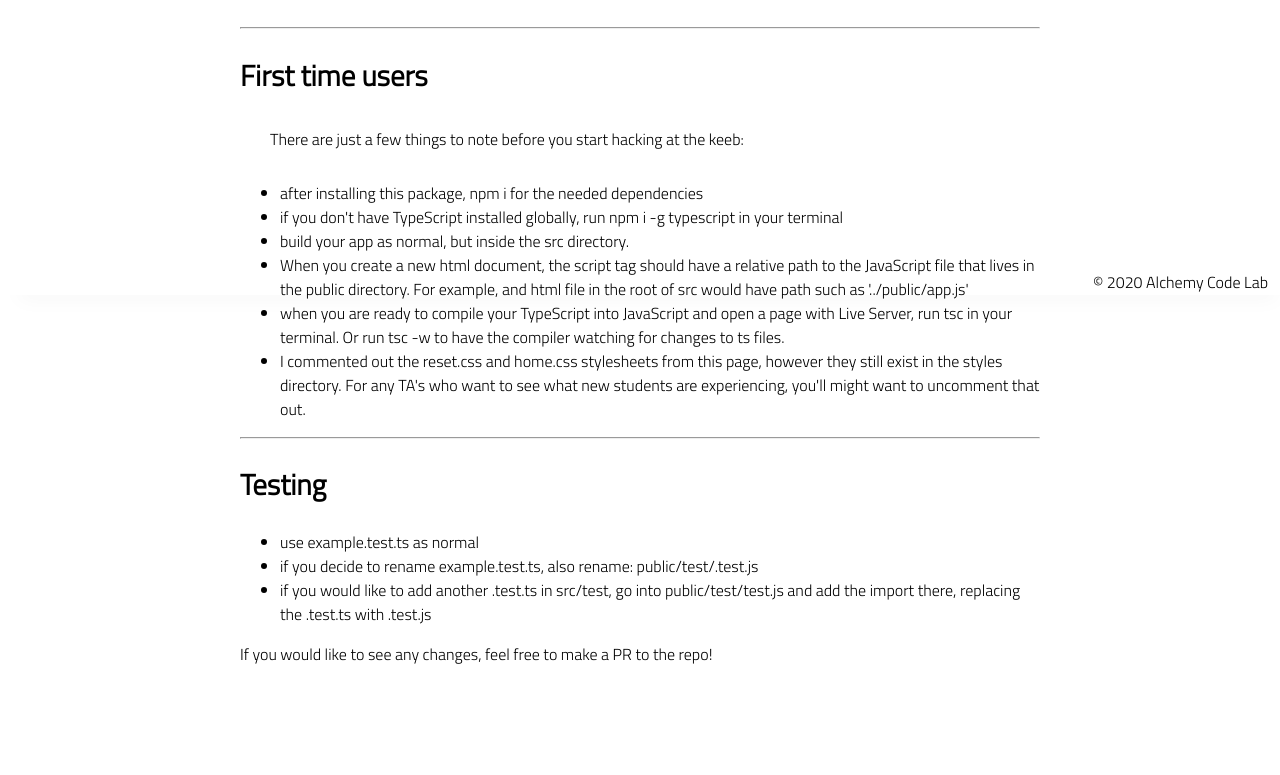
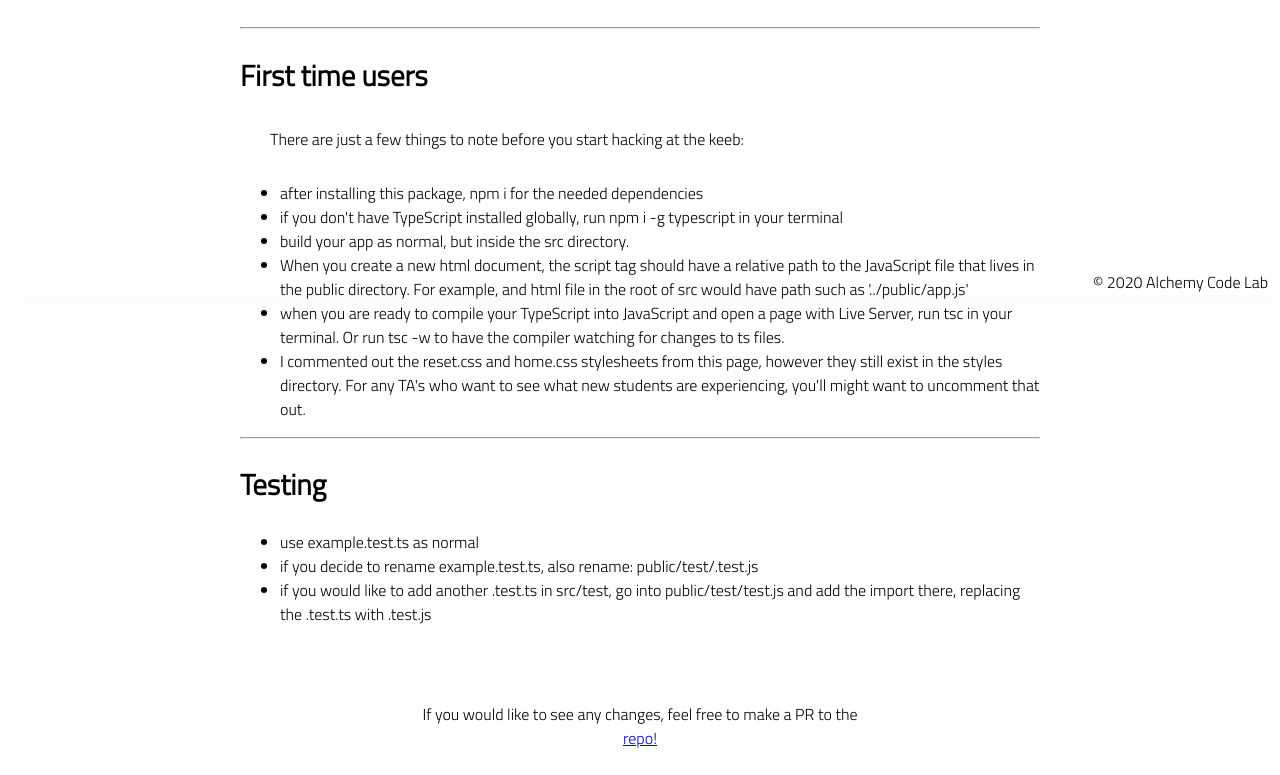
Before and after one commit to benwaples/create-alchemy-bootstrap-ts, a website with bundled scripts: page src/index.html in a window 1280 px wide. Shown: the part 505-1280 px from the top of the page. Before the commit the page ends 1256 px from the top, so only its background shows below. Built offline with nearby package versions, Linux system fonts and the light colour scheme.

Commit message:
fix home formatting

```diff
--- a/package.json
+++ b/package.json
@@ -1,7 +1,7 @@
 {
   "name": "create-alchemy-bootstrap-ts",
   "version": "1.0.0",
-  "description": "",
+  "description": "replica of the npm package create-alchemy-bootstrap but converted for TypeScript Projects",
   "main": "app.js",
   "directories": {
     "test": "test"
--- a/src/index.html
+++ b/src/index.html
@@ -46,8 +46,8 @@
                     <li>if you decide to rename example.test.ts, also rename: public/test/<your_new_name>.test.js</li>
                     <li>if you would like to add another <file_name>.test.ts in src/test, go into public/test/test.js and add the import there, replacing the <file_name>.test.ts with <file_name>.test.js</li>
                 </ul>
-                If you would like to see any changes, feel free to make a PR to the repo!
-        </section>
+            </section>
+            If you would like to see any changes, feel free to make a PR to the <a href="https://github.com/benwaples/create-alchemy-bootstrap-ts">repo!</a>
     </main>
     <footer>
         <div class="copy gutter-right">&copy; 2020 Alchemy Code Lab</div>
```
